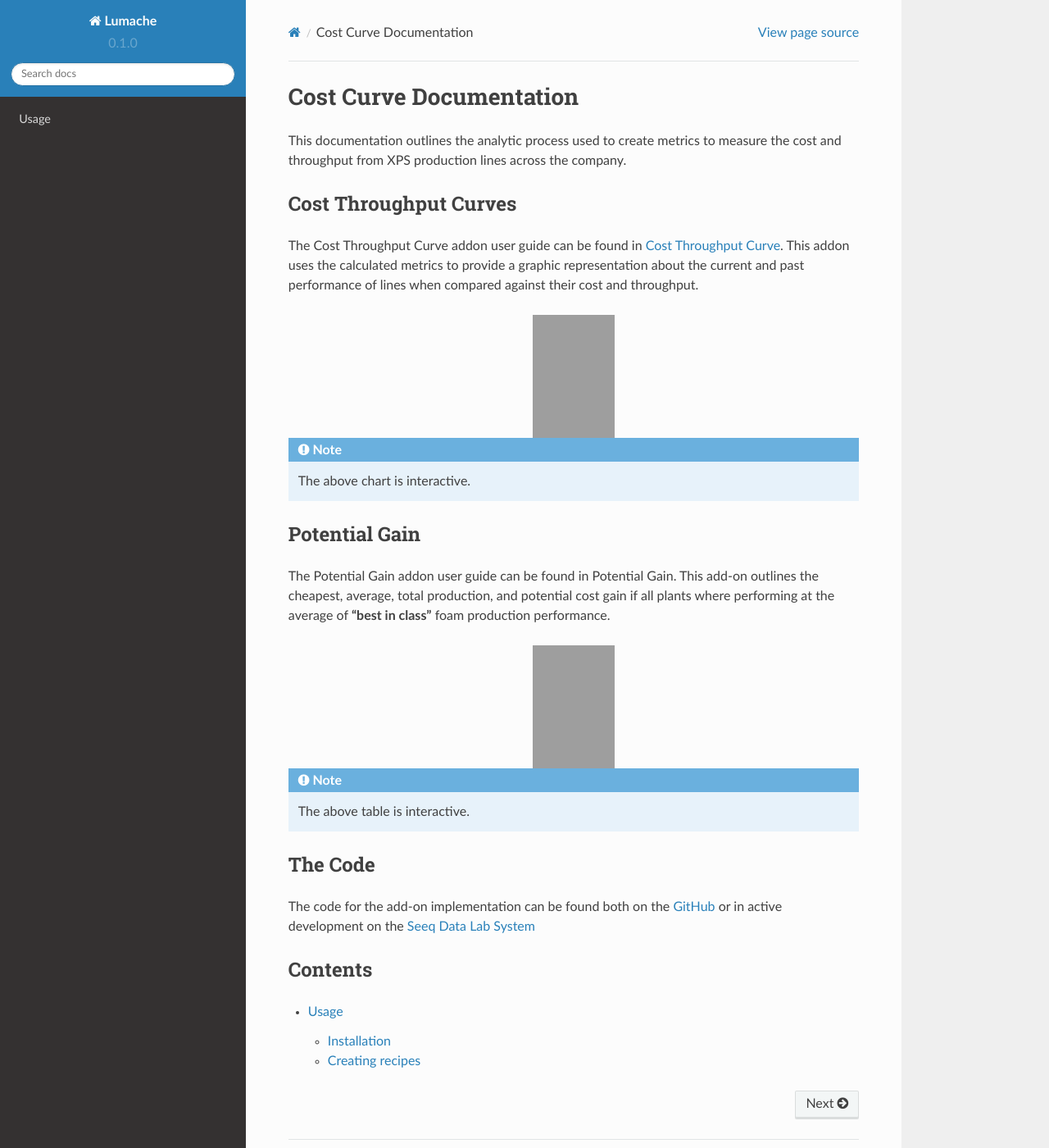
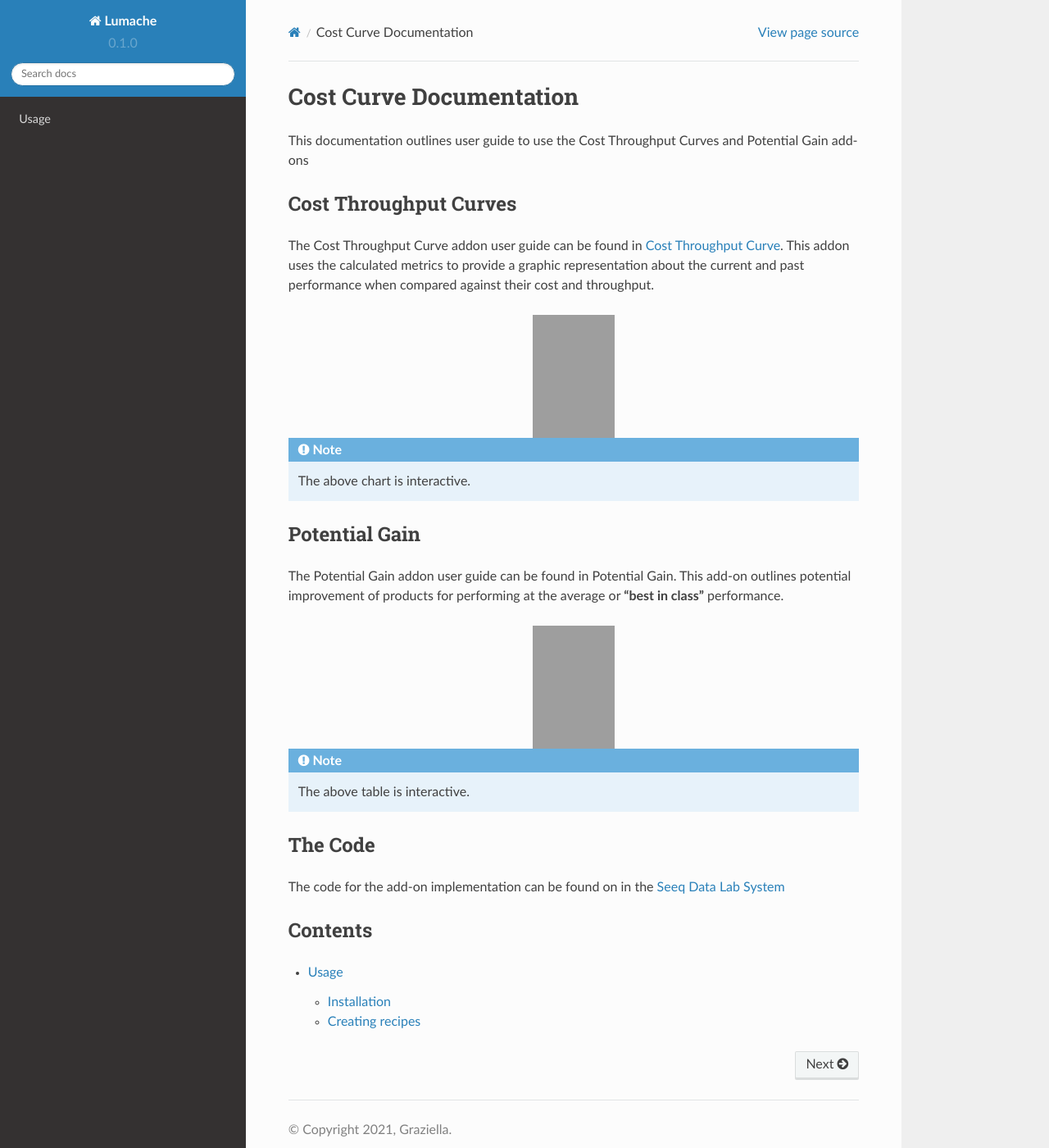
Before and after one commit to heananbird/Seeq-Cost-Throughput-Curve-Guide, a Sphinx documentation site: the page built from docs/source/index.rst, in a window 1280 px wide and 1400 px high. Shown: the whole window at 82% size. Built offline with Sphinx 7.4.7 and the Read the Docs theme 2.0.0, drawn with Linux system fonts in a browser that asks for light colours; pages that are not in the unit, such as notebooks, are missing from menus; grey boxes are pictures that could not be loaded.

Commit message:
Update index.rst

```diff
--- a/docs/source/index.rst
+++ b/docs/source/index.rst
@@ -1,13 +1,12 @@
 Cost Curve Documentation
 ========================
 
-This documentation outlines the analytic process used to create metrics to measure the cost and throughput from XPS production lines across the company.
-
+This documentation outlines user guide to use the Cost Throughput Curves and Potential Gain add-ons
 
 Cost Throughput Curves
 ----------------------
 
-The Cost Throughput Curve addon user guide can be found in :doc:`Cost Throughput Curve <cost>`. This addon uses the calculated metrics to provide a graphic representation about the current and past performance of lines when compared against their cost and throughput.
+The Cost Throughput Curve addon user guide can be found in :doc:`Cost Throughput Curve <cost>`. This addon uses the calculated metrics to provide a graphic representation about the current and past performance when compared against their cost and throughput.
 
 .. image:: /path/to/your/image.png
    :alt: optional alt text
@@ -23,7 +22,7 @@
 Potential Gain
 --------------
 
-The Potential Gain addon user guide can be found in :doc:`Potential Gain <potential>`. This add-on outlines the cheapest, average, total production, and potential cost gain if all plants where performing at the average of **"best in class"** foam production performance.
+The Potential Gain addon user guide can be found in :doc:`Potential Gain <potential>`. This add-on outlines potential improvement of products for performing at the average or **"best in class"** performance.
 
 .. image:: /path/to/your/second/image.png
    :alt: optional alt text
@@ -39,7 +38,7 @@
 The Code
 --------
 
-The code for the add-on implementation can be found both on the `GitHub <https://github.com/your-repo>`_ or in active development on the `Seeq Data Lab System <https://seeq.com/your-page>`_
+The code for the add-on implementation can be found on in the `Seeq Data Lab System <https://seeq.com/your-page>`_
 
 Contents
 --------
```
